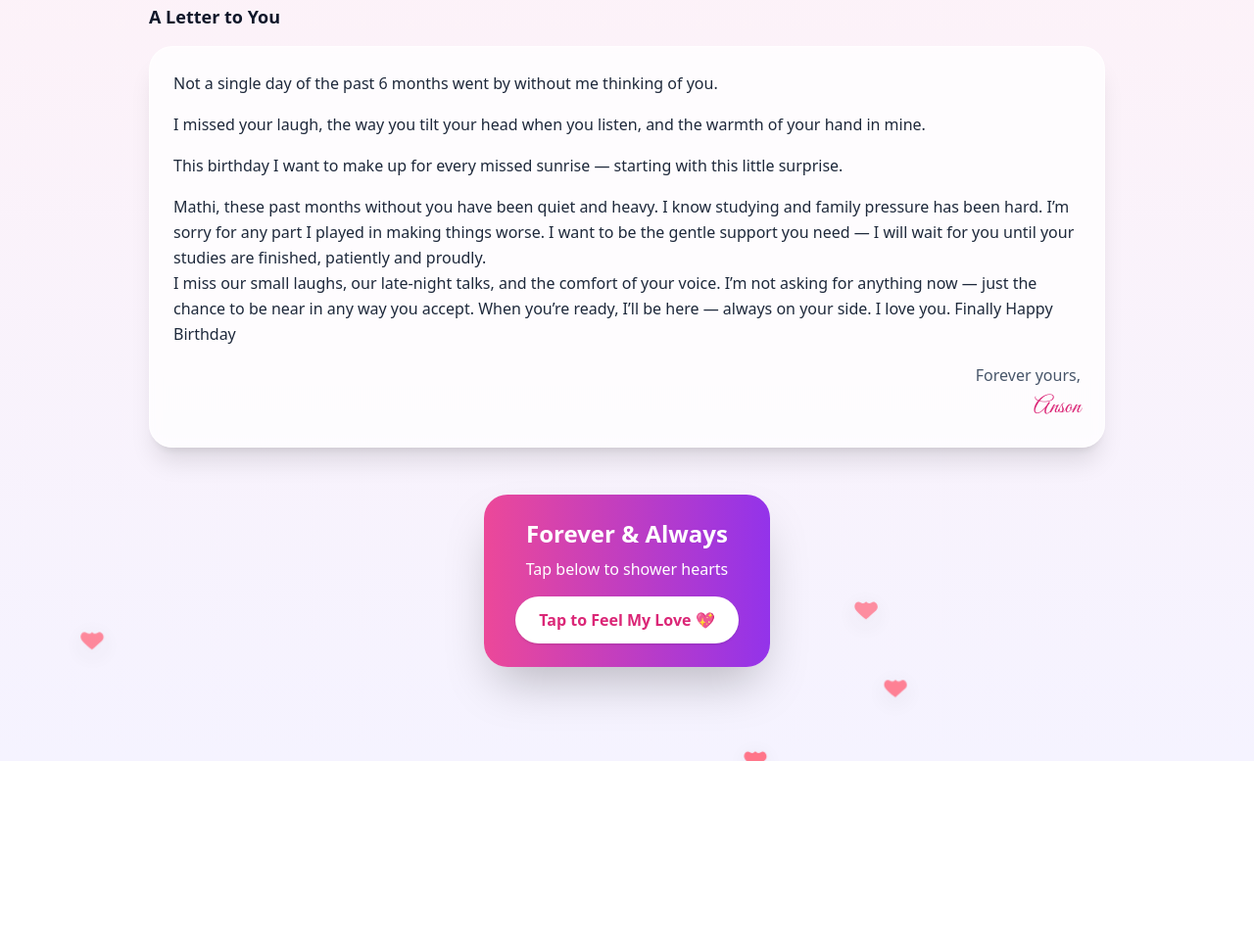
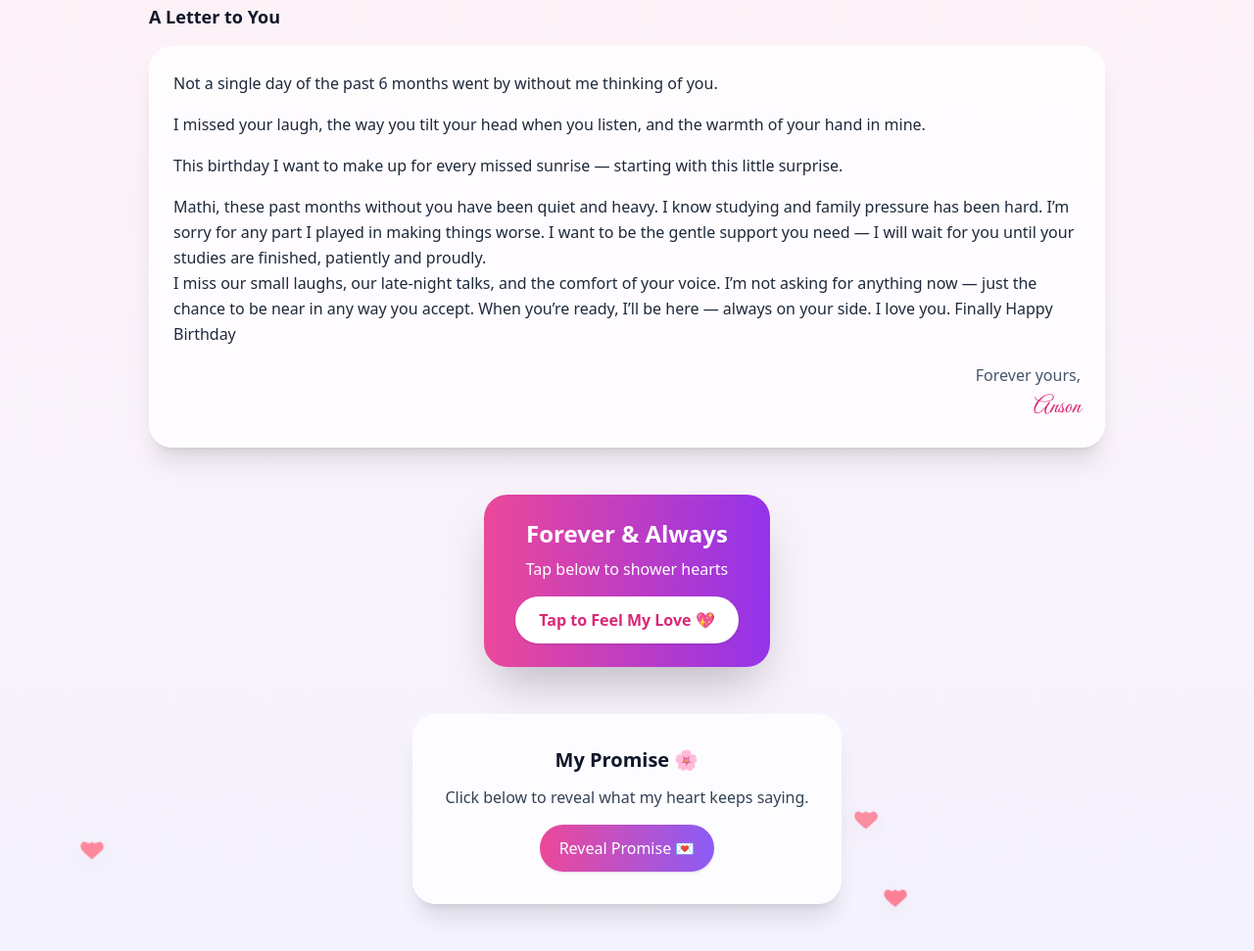
Before and after one commit to ansonjeffrey/lov1, a plain HTML site: page index.html in a window 1280 px wide. Shown: the part 917-1888 px from the top of the page at 98% size. Before the commit the page ends 1694 px from the top, so only its background shows below. Drawn offline with nearby package versions, Linux system fonts and the light colour scheme.

Commit message:
Update index.html

```diff
--- a/index.html
+++ b/index.html
@@ -218,6 +218,16 @@
       </div>
     </section>
 
+    <!-- Forever Promise -->
+    <section class="mt-12 text-center">
+      <div class="card rounded-3xl p-8 shadow-xl inline-block">
+        <h3 class="text-xl font-semibold mb-3">My Promise 🌸</h3>
+        <p class="text-slate-700 mb-4">Click below to reveal what my heart keeps saying.</p>
+        <button id="promiseBtn" class="px-5 py-3 rounded-full bg-gradient-to-r from-pink-500 to-violet-500 text-white shadow">Reveal Promise 💌</button>
+        <div id="promiseText" class="mt-4 hidden text-lg font-medium text-pink-600"></div>
+      </div>
+    </section>
+
   </main>
 
   <!-- small overlay controls (hidden) -->
```
